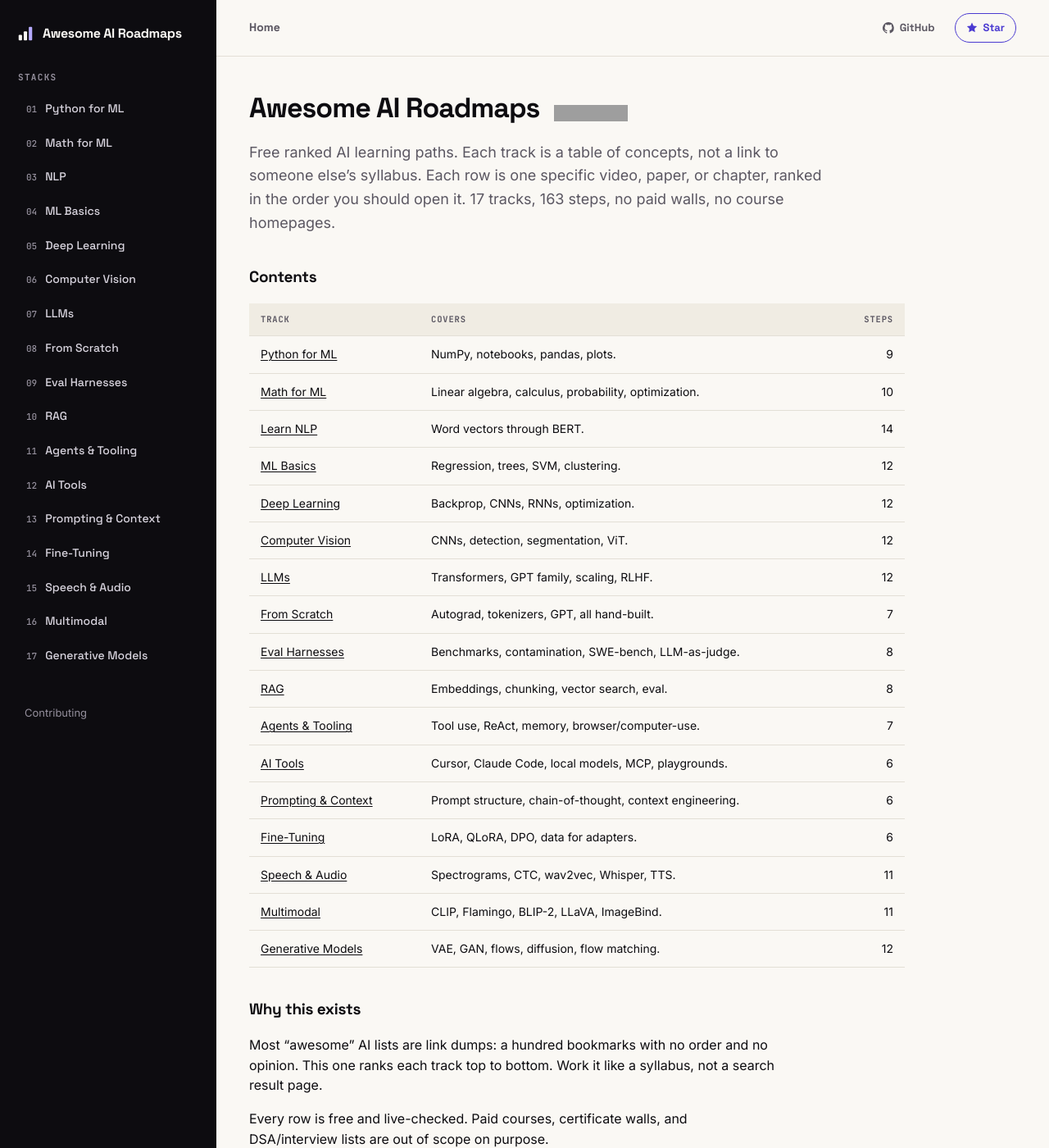
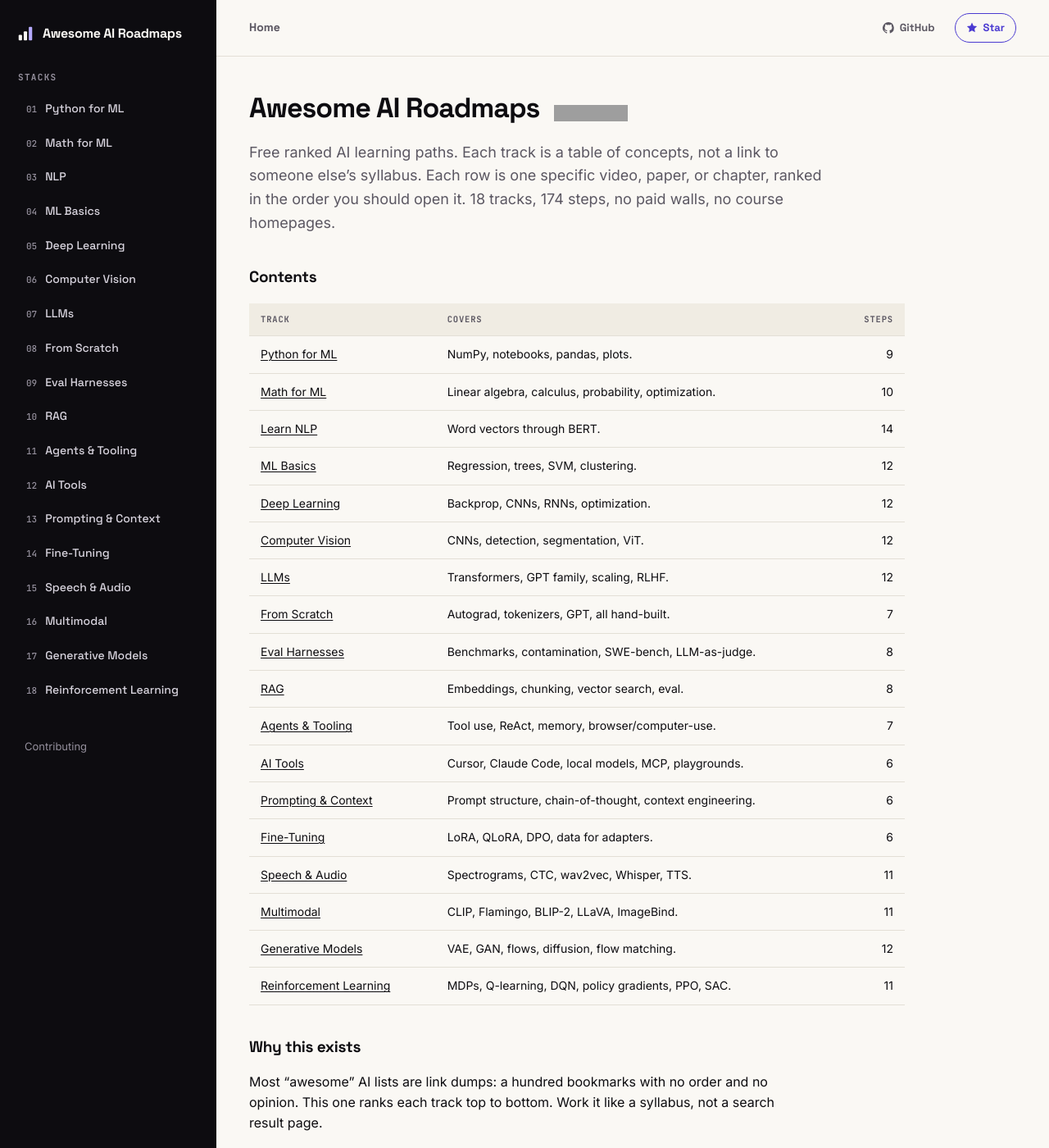
Before and after one commit to GruheshKurra/awesome-ai-roadmaps, a Jekyll site: the page built from README.md, in a window 1280 px wide and 1400 px high. Shown: the whole window at 82% size. Built offline with Jekyll 4.4.1, drawn with Linux system fonts in a browser that asks for light colours; our own code applies the rules of GitHub Pages for plain Markdown files; grey boxes are pictures that could not be loaded.

Commit message:
Add Reinforcement Learning track

```diff
--- a/README.md
+++ b/README.md
@@ -1,6 +1,6 @@
 # Awesome AI Roadmaps [![Awesome](https://awesome.re/badge.svg)](https://awesome.re)
 
-Free ranked AI learning paths. Each track is a table of concepts, not a link to someone else's syllabus. Each row is one specific video, paper, or chapter, ranked in the order you should open it. 17 tracks, 163 steps, no paid walls, no course homepages.
+Free ranked AI learning paths. Each track is a table of concepts, not a link to someone else's syllabus. Each row is one specific video, paper, or chapter, ranked in the order you should open it. 18 tracks, 174 steps, no paid walls, no course homepages.
 
 ## Contents
 
@@ -23,6 +23,7 @@ Free ranked AI learning paths. Each track is a table of concepts, not a link to
 | [Speech & Audio](tracks/speech-audio/) | Spectrograms, CTC, wav2vec, Whisper, TTS. | 11 |
 | [Multimodal](tracks/multimodal/) | CLIP, Flamingo, BLIP-2, LLaVA, ImageBind. | 11 |
 | [Generative Models](tracks/generative-models/) | VAE, GAN, flows, diffusion, flow matching. | 12 |
+| [Reinforcement Learning](tracks/reinforcement-learning/) | MDPs, Q-learning, DQN, policy gradients, PPO, SAC. | 11 |
 
 ## Why this exists
 
--- a/_config.yml
+++ b/_config.yml
@@ -80,6 +80,8 @@ track_nav:
     label: Multimodal
   - slug: generative-models
     label: Generative Models
+  - slug: reinforcement-learning
+    label: Reinforcement Learning
 
 exclude:
   - LICENSE
```
Also changed, not shown: tracks/reinforcement-learning/README.md (added, +23 -0 lines), 1 other file.
